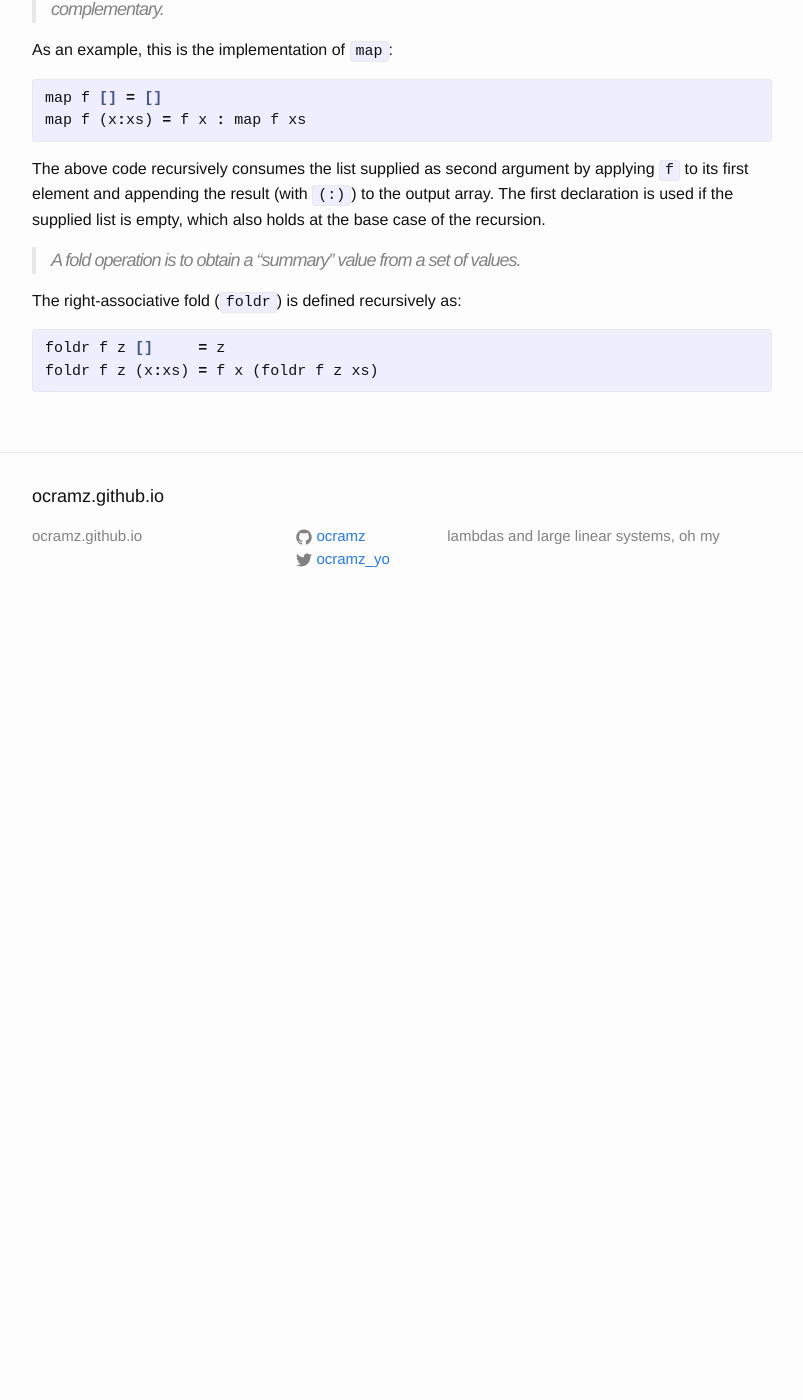
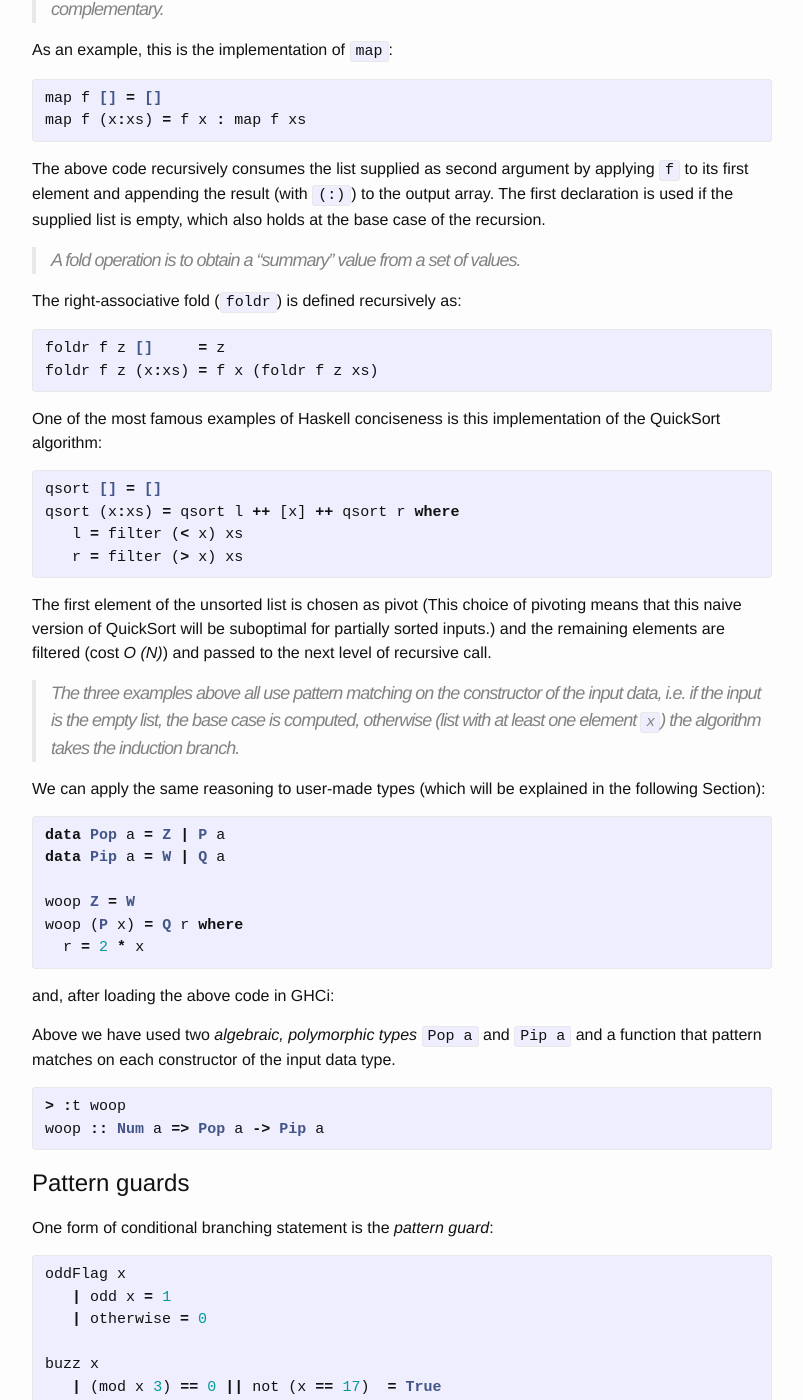
Before and after one commit to ocramz/ocramz.github.io, a Jekyll site: the page built from _posts/2015-08-21-haskell-tut-v1.markdown, in a window 1280 px wide and 1400 px high, scrolled down 9853 px. Shown: the whole window, without its empty margins (238-1041 px from the left). Built offline with Jekyll 4.4.1, drawn with Linux system fonts in a browser that asks for light colours; Markdown is read by kramdown in place of the engine named in the settings; formulas are drawn with MathJax 3; before the commit the page ends 10483 px from its top, so only the background shows below that; some of the changed text lies outside the part shown.

Commit message:
blog update

```diff
--- a/_posts/2015-08-21-haskell-tut-v1.markdown
+++ b/_posts/2015-08-21-haskell-tut-v1.markdown
@@ -465,6 +465,92 @@ foldr f z []     = z
 foldr f z (x:xs) = f x (foldr f z xs)
 {% endhighlight %}
 
+One of the most famous examples of Haskell conciseness is this implementation of the QuickSort algorithm:
+
+{% highlight haskell %}
+qsort [] = []
+qsort (x:xs) = qsort l ++ [x] ++ qsort r where
+   l = filter (< x) xs
+   r = filter (> x) xs
+{% endhighlight %}
+
+The first element of the unsorted list is chosen as pivot (This choice of pivoting means that this naive version of QuickSort will be suboptimal for partially sorted inputs.) and the remaining elements are filtered (cost _O (N)_) and passed to the next level of recursive call.
+
+> The three examples above all use _pattern matching on the constructor_ of the input data, i.e. if the input is the empty list, the base case is computed, otherwise (list with at least one element `x`) the algorithm takes the induction branch.
+
+We can apply the same reasoning to user-made types (which will be explained in the following Section):
+
+{% highlight haskell %}
+data Pop a = Z | P a
+data Pip a = W | Q a
+
+woop Z = W
+woop (P x) = Q r where
+  r = 2 * x
+{% endhighlight %}
+
+and, after loading the above code in GHCi:
+
+Above we have used two _algebraic, polymorphic types_ `Pop a` and `Pip a` and a function that pattern matches on each constructor of the input data type.
+
+{% highlight haskell%}
+> :t woop
+woop :: Num a => Pop a -> Pip a
+{% endhighlight %}
+
+# Pattern guards
+
+One form of conditional branching statement is the _pattern guard_:
+
+{% highlight haskell %}
+oddFlag x
+   | odd x = 1
+   | otherwise = 0
+
+buzz x
+   | (mod x 3) == 0 || not (x == 17)  = True
+   | even x = True
+   | otherwise = False
+{% endhighlight %}
+
+Pattern guards are convenient syntax for deciding which conditional branch to take according to the _value_ contained in one or more of the input variables. Note that the functions acting as pattern guards (e.g. `odd x`, `(mod x 3) == 0`) have to return a Boolean, and only after the `=` sign do we specify the return value for each branch.
+
+
+## Datatypes
+# Record notation, constructor as a function
+
+We can specify datatypes (which remind of structs in C) with the `data` keyword, as shown in the following examples.
+(Also `newtype` can be used in the same fashion as `data`, for datastructures with a single constuctor, but the difference between the two keywords is a bit technical and will not be discussed here.)
+
+{% highlight haskell %}
+> data TypeA = MakeA { unA :: Int } deriving Show
+
+> :t MakeA
+MakeA :: Int -> TypeA
+
+> :t unA
+unA :: TypeA -> Int
+{% endhighlight %}
+
+The constructor (`MakeA`, in this case) is a function; we build a data "object" by passing the appropriate arguments to it and whenever we need the values stored inside, we just call the appropriate accessor method (`unA`, in this case), using the data object as its argument :
+
+{% highlight haskell %}
+> let test1 = MakeA 597
+
+> test1
+MakeA {unA = 597}
+
+> :t test1
+test1 :: TypeA
+
+> unA test1
+597
+{% endhighlight %}
+
+Within the curly brackets we can specify a number of "records" to hold values; however these are not simple data fields but also declare the accessor functions to retrieve them.
+
+
+
 
 {% highlight haskell %}
 
```
Also changed, not shown: 2 other files.
